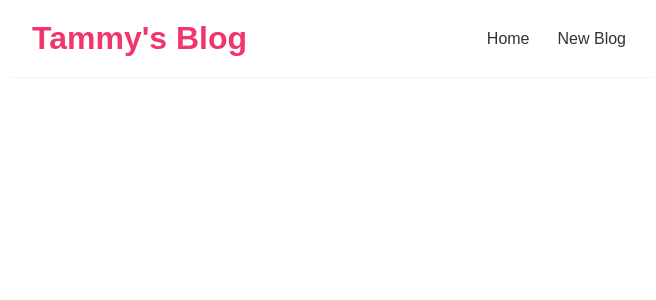
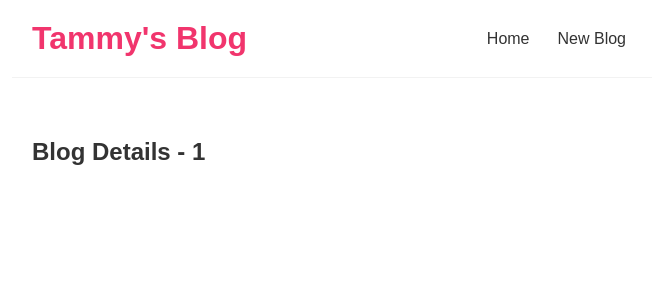
Before and after one commit to tamfolio/React-Blog, a React (Create React App) app: page /blogs/1 in a window 1280 px wide. Shown: the top 300 px of the page, without its empty margins (308-964 px from the left). Built offline with nearby package versions, Linux system fonts and the light colour scheme.

Commit message:
Route Parameter

```diff
--- a/src/App.js
+++ b/src/App.js
@@ -2,6 +2,7 @@
 import NavBar from './NavBar';
 import { BrowserRouter as Router, Route, Switch } from 'react-router-dom';
 import Create from './Create';
+import BlogDetails from './BlogDetails';
 
 function App() {
   return (
@@ -16,6 +17,9 @@
           <Route path="/create">
             <Create/>
           </Route>
+          <Route path="/blogs/:id">
+            <BlogDetails/>
+          </Route>
         </Switch>
         </div>
       </div>
--- /dev/null
+++ b/src/BlogDetails.jsx
@@ -0,0 +1,14 @@
+import React from 'react'
+import { useParams } from 'react-router-dom'
+
+function BlogDetails() {
+
+    const { id } = useParams()
+    return (
+        <div className='blog-details'>
+            <h2>Blog Details - { id }</h2>
+        </div>
+    )
+}
+
+export default BlogDetails
--- a/src/BlogList.jsx
+++ b/src/BlogList.jsx
@@ -1,4 +1,5 @@
 import React from 'react'
+import { Link } from 'react-router-dom'
 
 function BlogList({blogs, title}) {
     return (
@@ -6,8 +7,11 @@
             <h2>{title}</h2>
             {blogs.map((blog) => (
                 <div className="blog-preview" key={blog.id}>
+                    <Link to={`/blogs/${blog.id}`}>
                     <h2>{blog.title}</h2>
                     <p>Written by {blog.author}</p>
+                    </Link>
+
                 </div>
             ))}
         </div>
--- a/src/index.css
+++ b/src/index.css
@@ -52,3 +52,7 @@
     color: #f1356d;
     margin-bottom: 8px;
 }
+
+.blog-preview a {
+    text-decoration: none;
+}
```
